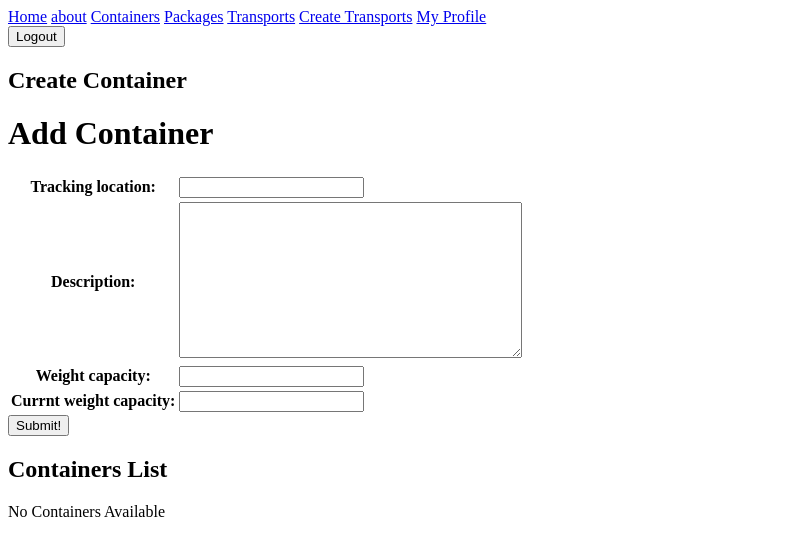
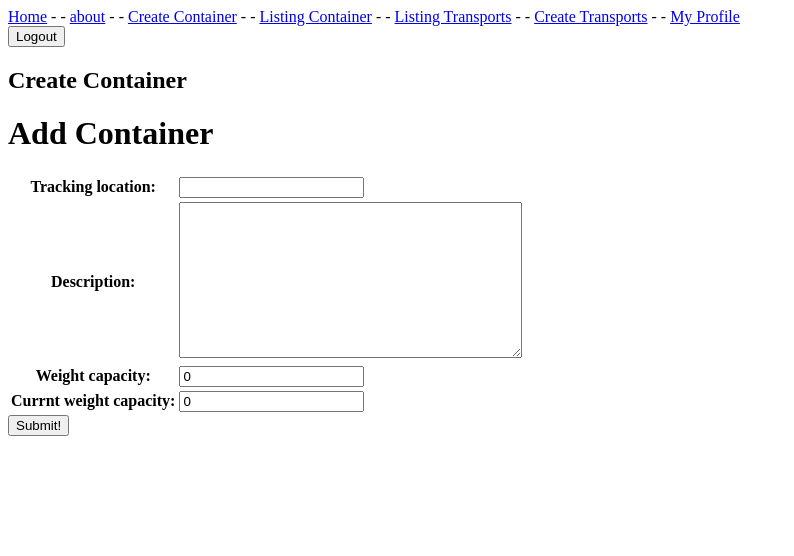
Before and after one commit to FerasAlbuflasa01/LogiSync, a Django app: page /containers/create/ in a window 1280 px wide. Shown: the top 556 px of the page, without its empty margins (0-794 px from the left). Run offline with Django 5.2, Linux system fonts and the light colour scheme; the visitor is signed in with stand-in values (Sample User, id 1).

Commit message:
container listing and transport done

```diff
--- a/LogiSync/LogiSync/settings.py
+++ b/LogiSync/LogiSync/settings.py
@@ -81,7 +81,7 @@ DATABASES = {
         'ENGINE': 'django.db.backends.postgresql',
         'NAME': os.getenv('DATABASENAME'),
         'USER': os.getenv('DATABASEUSER'),
-        'PASSWORD': os.getenv('DTABASEPASSWORD'),
+        'PASSWORD': os.getenv('DATABASEPASSWORD'),
         'PORT': os.getenv('DATABASEPORT'),
     }
 }
--- a/LogiSync/main_app/models.py
+++ b/LogiSync/main_app/models.py
@@ -18,8 +18,8 @@ class Profile(models.Model):
 class Container(models.Model):
     tracking_location = models.CharField(max_length=255)
     description = models.TextField(max_length=255)
-    weight_capacity = models.FloatField()
-    currnt_weight_capacity = models.FloatField()
+    weight_capacity = models.FloatField(default=0)
+    currnt_weight_capacity = models.FloatField(default=0)
     user = models.ForeignKey(User, on_delete=models.CASCADE)
 
     def get_absolute_url(self):
--- a/LogiSync/main_app/templates/base.html
+++ b/LogiSync/main_app/templates/base.html
@@ -9,13 +9,24 @@
     <div class="sidebar">
       <nav>
         <a href="{% url 'home' %}">Home</a>
+        -
+        -
         <a href="{% url 'about' %}">about</a>
+        -
+        -
         {% if user.is_authenticated %}
-        <a href="{% url 'container_create' %}">Containers</a>
-        <a href="{% url 'packages_index' %}">Packages</a>
-        <a href="{% url 'transport_list' %}">Transports</a>
+        <a href="{% url 'container_create' %}">Create Container</a>
+        -
+        -
+        <a href="{% url 'container_list' %}">Listing Container</a>
+        -
+        -
+        <a href="{% url 'transport_list' %}">Listing Transports</a>
+        -
+        -
         <a href="{% url 'transport_create' %}">Create Transports</a>
-
+        -
+        -
         <a href="{% url 'profile_detail' %}">My Profile</a>
 
         <form action="{% url 'logout' %}" method="post">
--- a/LogiSync/main_app/templates/main_app/container_form.html
+++ b/LogiSync/main_app/templates/main_app/container_form.html
@@ -16,45 +16,9 @@
       {{ form.as_table }}
     </table>
     <input type="submit" value="Submit!" class="btn">
+  </form>
+</div>
 
 
-      <div class="container-list">
-        <div class="page-header">
-          <h2>Containers List</h2>
-        </div>
-
-        <div class="container-list">
-          {% for container in containers %}
-          <div class="container-card">
-            <div class="container-info">
-              <div class="field">
-                <label>Tracking Location</label>
-                <p>{{ container.tracking_location }}</p>
-              </div>
-              <div class="field">
-                <label>Weight</label>
-                <p>{{ container.weight }}</p>
-              </div>
-              <div class="field">
-                <label>Description</label>
-                <p>{{ container.description }}</p>
-              </div>
-              <div class="field">
-                <a href="{% url 'container_detail' container.pk %}"
-                  >More Details</a
-                >
-              </div>
-            </div>
-          </div>
-          {% empty %}
-          <p>No Containers Available</p>
-          {% endfor %}
-        </div>
-      </div>
-    </div>
-
-  </form>
-    </div>
-</div>
 
 {% endblock %}
```
Also changed, not shown: LogiSync/main_app/templates/main_app/transport_detail.html (+13 -2 lines), LogiSync/main_app/views.py (+6 -3 lines), LogiSync/main_app/static/uploads/download_2_yuEXxVt.jfif (added), LogiSync/main_app/static/uploads/download_fZ5xkmo.jfif (added), LogiSync/main_app/static/uploads/images_1.jfif (added).
